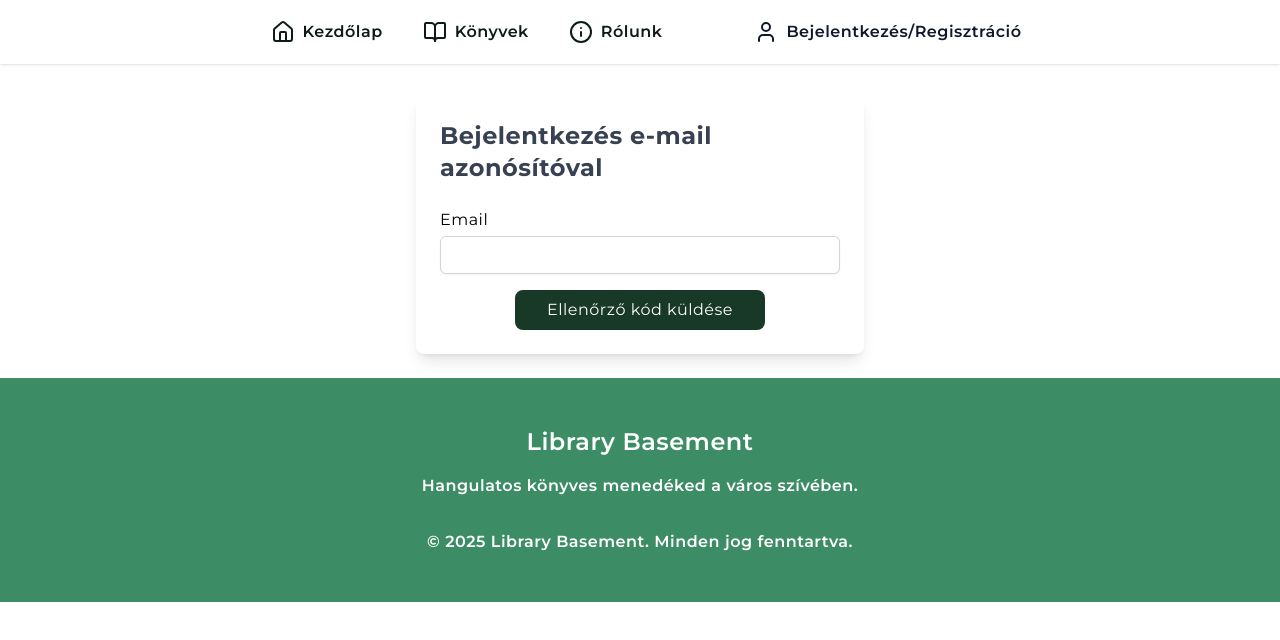
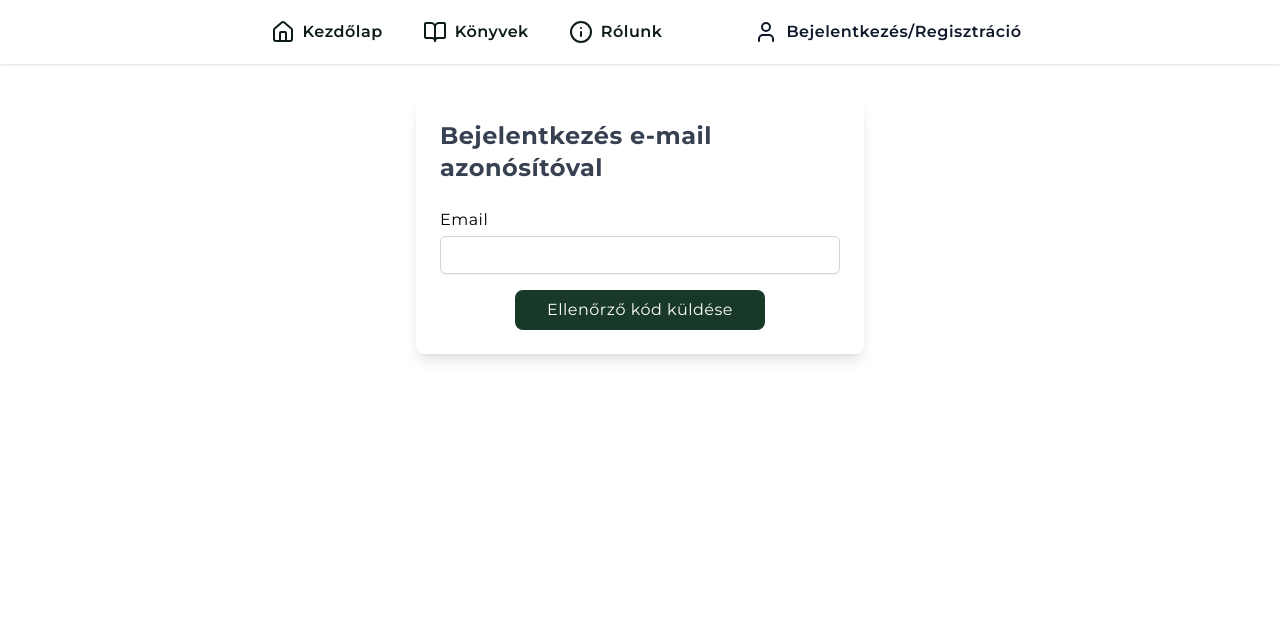
Before and after one commit to SzOliver99/libri_project, a SvelteKit app: page /verify-code in a window 1280 px wide. Shown: the top 640 px of the page. Built offline with nearby package versions, Linux system fonts and the light colour scheme.

Commit message:
Remove the footer display from involuntary paths

```diff
--- a/src/routes/+layout.svelte
+++ b/src/routes/+layout.svelte
@@ -65,7 +65,7 @@
 		{/if}
 	</main>
 
-	{#if !['/sign-in', '/sign-up'].includes($page.url.pathname) && innerWidth.current >= 768}
+	{#if ['/', '/products', '/about-us'].includes($page.url.pathname) && innerWidth.current >= 768}
 		<footer class="bg-primary-500 py-12 text-white">
 			<div class="container mx-auto px-4 text-center">
 				<h2 class="mb-4 text-2xl font-semibold">Library Basement</h2>
```
